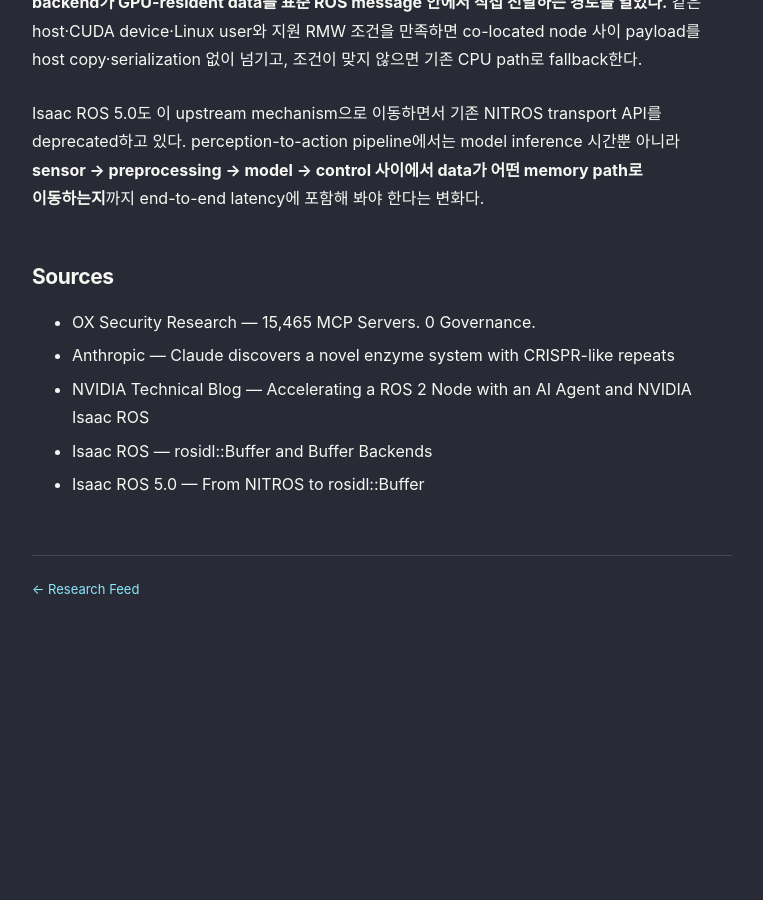
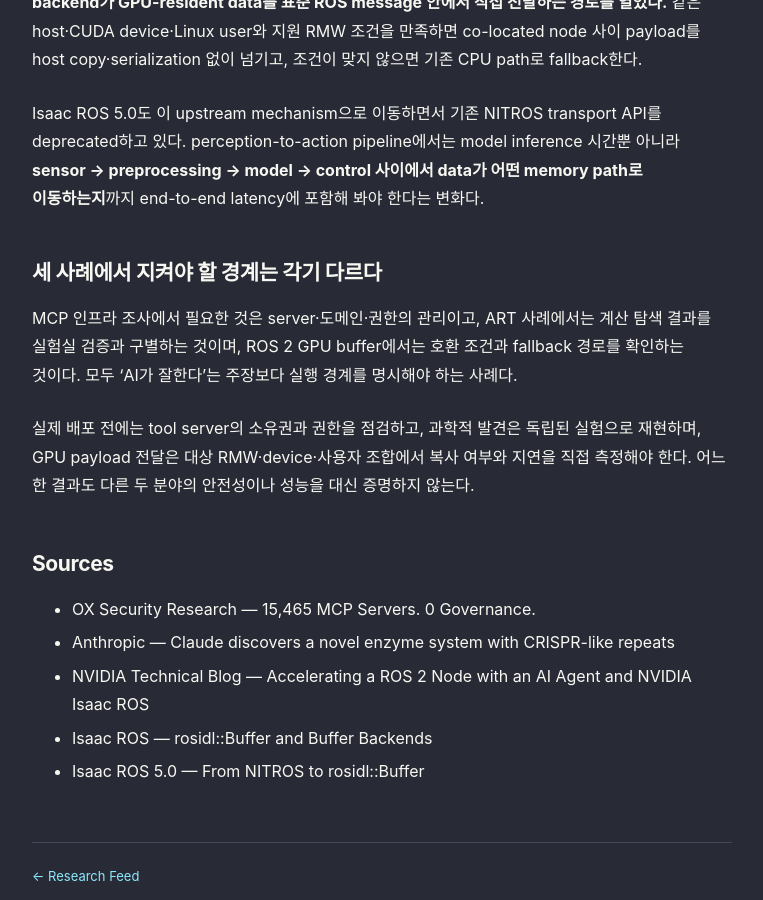
Before and after one commit to nayana224/nayana224.github.io, a Jekyll site: the page built from _research_feed/2026-09-24-ai-robotics.md, in a window 1280 px wide and 900 px high, scrolled down 1637 px. Shown: the whole window, without its empty margins (258-1021 px from the left). Built offline with Jekyll 4.4.1, drawn with Linux system fonts in a browser that asks for light colours; before the commit the page ends 2309 px from its top, so only the background shows below that.

Commit message:
Strengthen Research Feed article: 2026-09-24

```diff
--- a/_research_feed/2026-09-24-ai-robotics.md
+++ b/_research_feed/2026-09-24-ai-robotics.md
@@ -27,6 +27,12 @@
 
 Isaac ROS 5.0도 이 upstream mechanism으로 이동하면서 기존 NITROS transport API를 deprecated하고 있다. perception-to-action pipeline에서는 model inference 시간뿐 아니라 **sensor → preprocessing → model → control 사이에서 data가 어떤 memory path로 이동하는지**까지 end-to-end latency에 포함해 봐야 한다는 변화다.
 
+## 세 사례에서 지켜야 할 경계는 각기 다르다
+
+MCP 인프라 조사에서 필요한 것은 server·도메인·권한의 관리이고, ART 사례에서는 계산 탐색 결과를 실험실 검증과 구별하는 것이며, ROS 2 GPU buffer에서는 호환 조건과 fallback 경로를 확인하는 것이다. 모두 ‘AI가 잘한다’는 주장보다 실행 경계를 명시해야 하는 사례다.
+
+실제 배포 전에는 tool server의 소유권과 권한을 점검하고, 과학적 발견은 독립된 실험으로 재현하며, GPU payload 전달은 대상 RMW·device·사용자 조합에서 복사 여부와 지연을 직접 측정해야 한다. 어느 한 결과도 다른 두 분야의 안전성이나 성능을 대신 증명하지 않는다.
+
 ## Sources
 - [OX Security Research — 15,465 MCP Servers. 0 Governance.](https://www.ox.security/ebooks/15465-mcp-servers-0-governance/)
 - [Anthropic — Claude discovers a novel enzyme system with CRISPR-like repeats](https://www.anthropic.com/news/claude-discovers-novel-enzyme-system)
```
